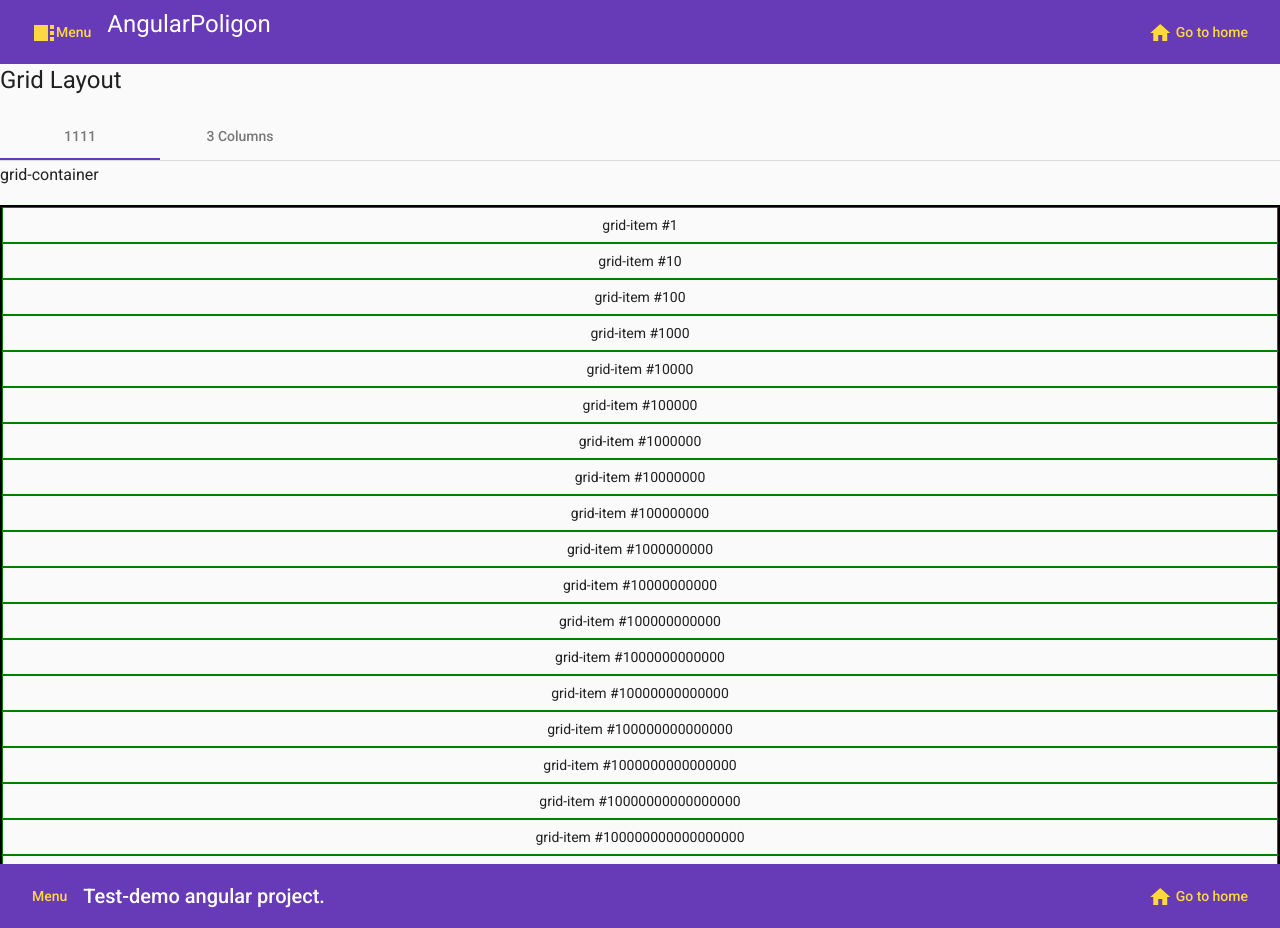
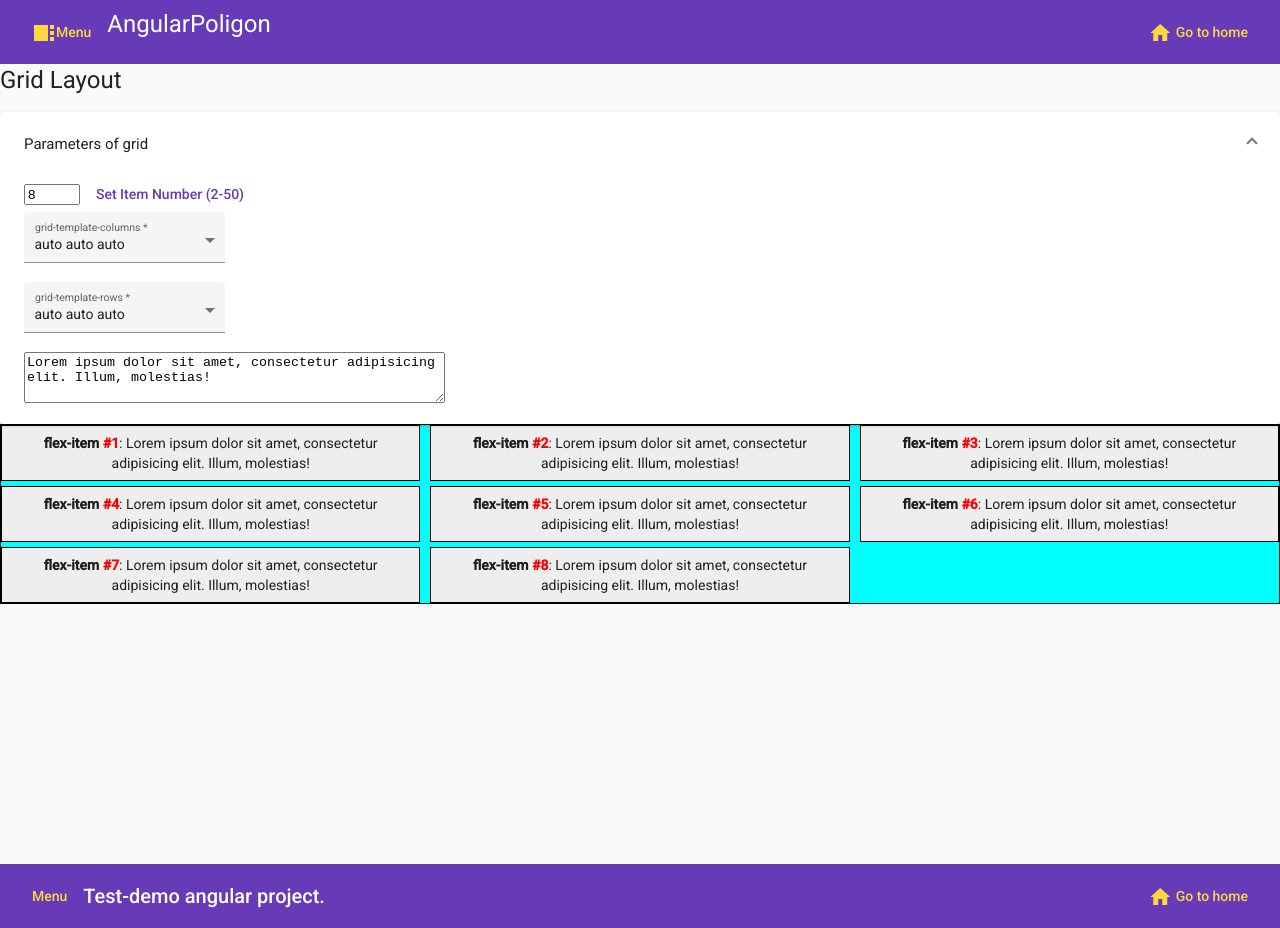
Before and after one commit to andrew2020wit/angular-poligon, an Angular app: page /grid in a window 1280 px wide. Built offline with nearby package versions, Linux system fonts and the light colour scheme.

Commit message:
Grid Layout grid.component.html

```diff
--- a/src/app/bases/grid/grid.component.html
+++ b/src/app/bases/grid/grid.component.html
@@ -1,49 +1,50 @@
 <h1>Grid Layout</h1>
-
-
-<mat-tab-group mat-align-tabs="start" color="primary">
-
-  <mat-tab label="1111">
-
-    <h3> grid-container </h3>
-    <div class="grid-container">
-      <div class="grid-item" *ngFor="let i of arr"> grid-item #{{i}}</div>
+<mat-expansion-panel [expanded]="true">
+  <mat-expansion-panel-header>
+    <mat-panel-title>
+      Parameters of grid
+    </mat-panel-title>
+    <mat-panel-description>
+    </mat-panel-description>
+  </mat-expansion-panel-header>
+  <div class="option-box">
+    <input type="number" id="itemNumber"
+           [min]="minItemNumber" [max]="maxItemNumber" [(ngModel)]="itemNumber">
+    <button mat-button color="primary" (click)="setItemNumber()">Set Item Number ({{minItemNumber}}-{{maxItemNumber}})
+    </button>
+  </div>
+  <mat-form-field appearance="fill">
+    <mat-label>grid-template-columns</mat-label>
+    <select matNativeControl required [(ngModel)]="gridTC">
+      <option value="auto auto auto">auto auto auto</option>
+      <option value="8em 8em">8em 8em</option>
+      <option value="repeat(4, 15em)">repeat(4, 15em)</option>
+      <option value="18em 3fr 1fr">18em 3fr 1fr</option>
+    </select>
+  </mat-form-field>
+  <div class="option-box">
+    <mat-form-field appearance="fill">
+      <mat-label>grid-template-rows</mat-label>
+      <select matNativeControl required [(ngModel)]="gridTR">
+        <option value="auto auto auto">auto auto auto</option>
+        <option value="8em 8em">8em 8em</option>
+        <option value="repeat(4, 15em)">repeat(4, 15em)</option>
+      </select>
+    </mat-form-field>
+  </div>
+  <div class="option-box">
+      <textarea id="itemText" rows="3" cols="50" [(ngModel)]="itemText">
+      </textarea>
+  </div>
+</mat-expansion-panel>
+<div class="testArea">
+  <div class="grid0-container"
+       [style.display]="'grid'"
+       [style.grid-template-columns]="gridTC"
+       [style.grid-template-rows]="gridTR"
+  >
+    <div class="grid0-item" *ngFor="let i of items">
+      <strong>flex-item <span style="color: red">#{{i + 1}}</span></strong>: {{itemText}}
     </div>
-
-    <hr/>
-
-    <h3> inline-grid-container </h3>
-    <div class="inline-grid-container">
-      <div class="grid-item" *ngFor="let i of arr"> grid-item #{{i}}</div>
-    </div>
-
-  </mat-tab>
-
-  <mat-tab label="3 Columns">
-
-    <h3> c3-grid-container </h3>
-    <div class="c3-grid-container">
-      <div class="grid-item" *ngFor="let i of arr"> grid-item #{{i}}</div>
-    </div>
-
-    <hr/>
-
-    <h3> auto3-grid-container </h3>
-    <div class="auto3-grid-container">
-      <div class="grid-item" *ngFor="let i of arr">
-
-        <app-box-ph>grid-item #{{i}}</app-box-ph>
-      </div>
-    </div>
-
-    <h3>fr-grid-container 1fr 3fr 10fr </h3>
-    <div class="fr-grid-container">
-      <div class="grid-item" *ngFor="let i of arr">
-
-        <app-box-ph>grid-item #{{i}}</app-box-ph>
-      </div>
-    </div>
-
-  </mat-tab>
-
-</mat-tab-group>
+  </div>
+</div>
--- a/src/app/bases/grid/grid.component.scss
+++ b/src/app/bases/grid/grid.component.scss
@@ -1,33 +1,13 @@
-.grid-container {
-  border: solid 2px #000;
-  display: grid;
+.grid0-container {
+  background-color: aqua;
+  border: solid 1px black;
+  grid-column-gap: 10px;
+  grid-row-gap: 5px;
 }
 
-.inline-grid-container {
-  border: solid 2px #000;
-  display: inline-grid;
-}
-
-.c3-grid-container {
-  border: solid 2px #000;
-  display: grid;
-  grid-template-columns: 100px 200px 300px;
-}
-
-.auto3-grid-container {
-  border: solid 2px #000;
-  display: grid;
-  grid-template-columns: repeat( 3, auto);
-}
-
-.fr-grid-container {
-  border: solid 2px #000;
-  display: grid;
-  grid-template-columns: 1fr 3fr 10fr;
-}
-
-.grid-item {
+.grid0-item {
   text-align:center;
   padding: 0.5em;
-  border: solid 1px green;
+  background-color: #EEEEEE;
+  border: solid 1px black;
 }
--- a/src/app/bases/grid/grid.component.ts
+++ b/src/app/bases/grid/grid.component.ts
@@ -6,16 +6,33 @@ import { Component, OnInit } from '@angular/core';
   styleUrls: ['./grid.component.scss']
 })
 export class GridComponent implements OnInit {
+  items = [];
+  itemNumber = 8;
+  minItemNumber = 2;
+  maxItemNumber = 50;
+  itemText = 'Lorem ipsum dolor sit amet, consectetur adipisicing elit. Illum, molestias!';
 
-  arr = [];
+  gridTC = 'auto auto auto';
+  gridTR = 'auto auto auto';
 
-  constructor() {
-    for (let i = 0; i < 20; i++) {
-      this.arr[i] = 10 ** i;
+
+  constructor() {}
+
+  ngOnInit(): void {
+    this.setItems();
+  }
+
+  setItems(){
+    this.items = [];
+    for (let i = 0; i < this.itemNumber; i++) {
+      this.items[i] = i;
     }
   }
-
-  ngOnInit(): void {
+  setItemNumber(){
+    if (this.itemNumber < this.minItemNumber) { this.itemNumber = this.minItemNumber; }
+    if (this.itemNumber > this.maxItemNumber) { this.itemNumber = this.maxItemNumber; }
+    this.setItems();
   }
 
+
 }
--- a/src/app/main-layout/content.service.ts
+++ b/src/app/main-layout/content.service.ts
@@ -1,5 +1,4 @@
 import {Injectable} from '@angular/core';
-import {HttpJsonplaceholderComponent} from '../rx/http-jsonplaceholder/http-jsonplaceholder.component';
 
 interface ILink {
   id: string;
@@ -22,6 +21,7 @@ export class ContentService {
         {id: '1b1', name: 'Forms: Story', link: '/forms'},
         {id: 'animations', name: 'Animations', link: '/animations'},
         {id: 'flexboxes', name: 'Flexbox', link: '/flex-boxes'},
+        {id: 'grid', name: 'Grid Layout', link: '/grid'},
       ]
     },
     {
@@ -50,8 +50,6 @@ export class ContentService {
         {id: 'parent', name: 'Parent-Child interaction', link: '/parent'},
         {id: 'directives', name: 'Directives', link: '/directives'},
         {id: 'pipes', name: 'Pipes', link: '/pipes'},
-        {id: 'grid', name: 'Grid Layout', link: '/grid'},
-
       ]
     },
   ];
```
